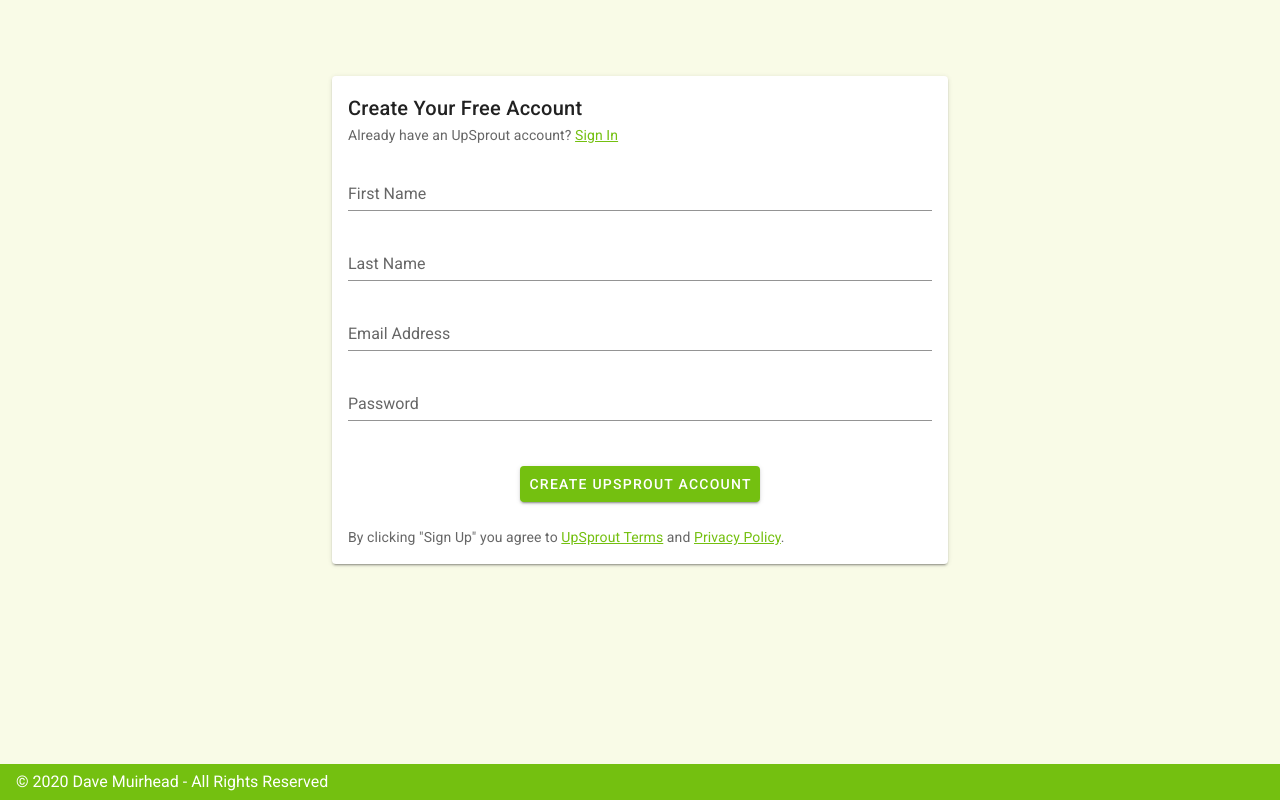
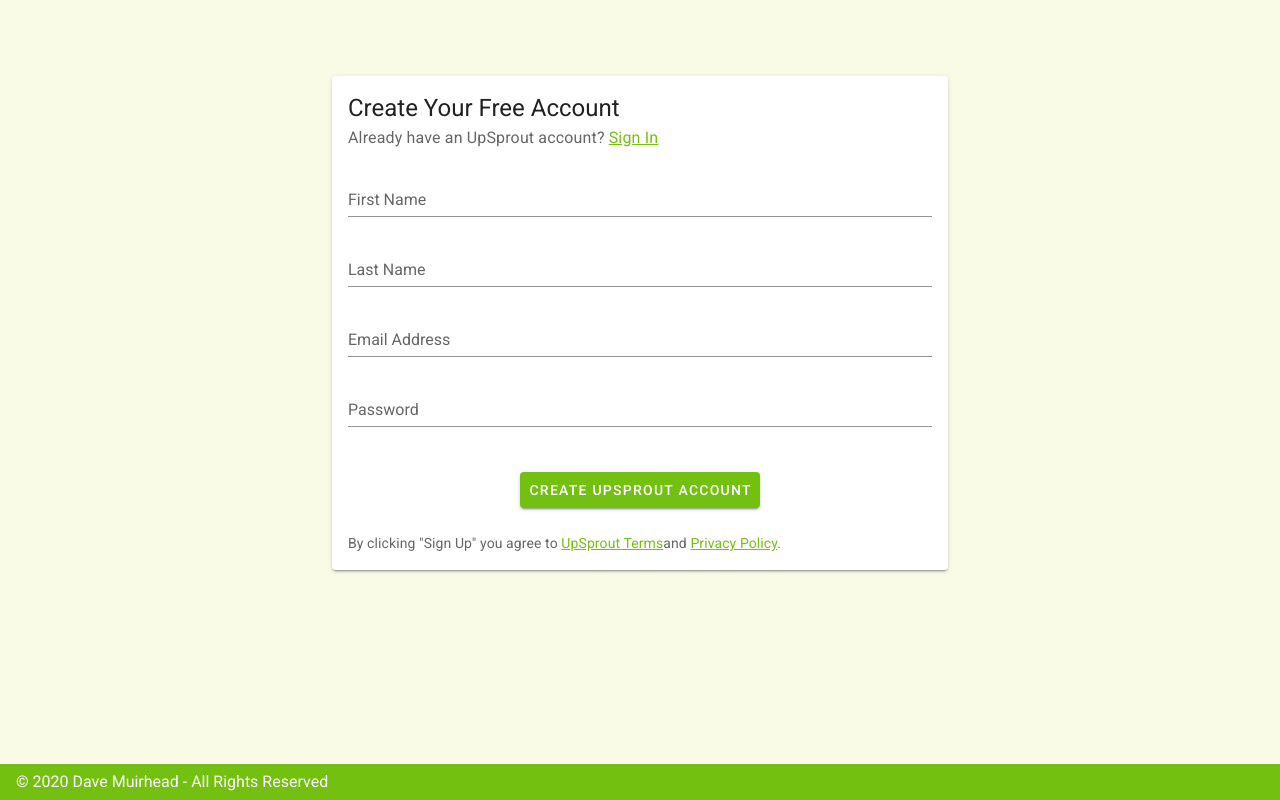
Before and after one commit to DaveMuirhead/naboo-pwa, a Nuxt app: page /onboarding/provider in a window 1280 px wide. Built offline with nearby package versions, Linux system fonts and the light colour scheme.

Commit message:
adjusted styling of provider sign up card

```diff
--- a/pages/onboarding/provider/index.vue
+++ b/pages/onboarding/provider/index.vue
@@ -3,8 +3,8 @@
     <v-row justify="center">
       <v-col md="6" sm="8">
         <v-card>
-          <v-card-title primary-title>Create Your Free Account</v-card-title>
-          <v-card-subtitle>
+          <v-card-title class="headline">Create Your Free Account</v-card-title>
+          <v-card-subtitle class="subtitle-1">
             Already have an UpSprout account?
             <nuxt-link to="/auth">Sign In</nuxt-link>
           </v-card-subtitle>
@@ -22,7 +22,9 @@
             <v-spacer />
           </v-card-actions>
           <v-card-text>
-            By clicking "Sign Up" you agree to <nuxt-link to="/terms">UpSprout Terms</nuxt-link> and <nuxt-link to="/privacy">Privacy Policy</nuxt-link>.
+            By clicking "Sign Up" you agree to
+            <nuxt-link to="/terms">UpSprout Terms</nuxt-link>and
+            <nuxt-link to="/privacy">Privacy Policy</nuxt-link>.
           </v-card-text>
         </v-card>
       </v-col>
```
